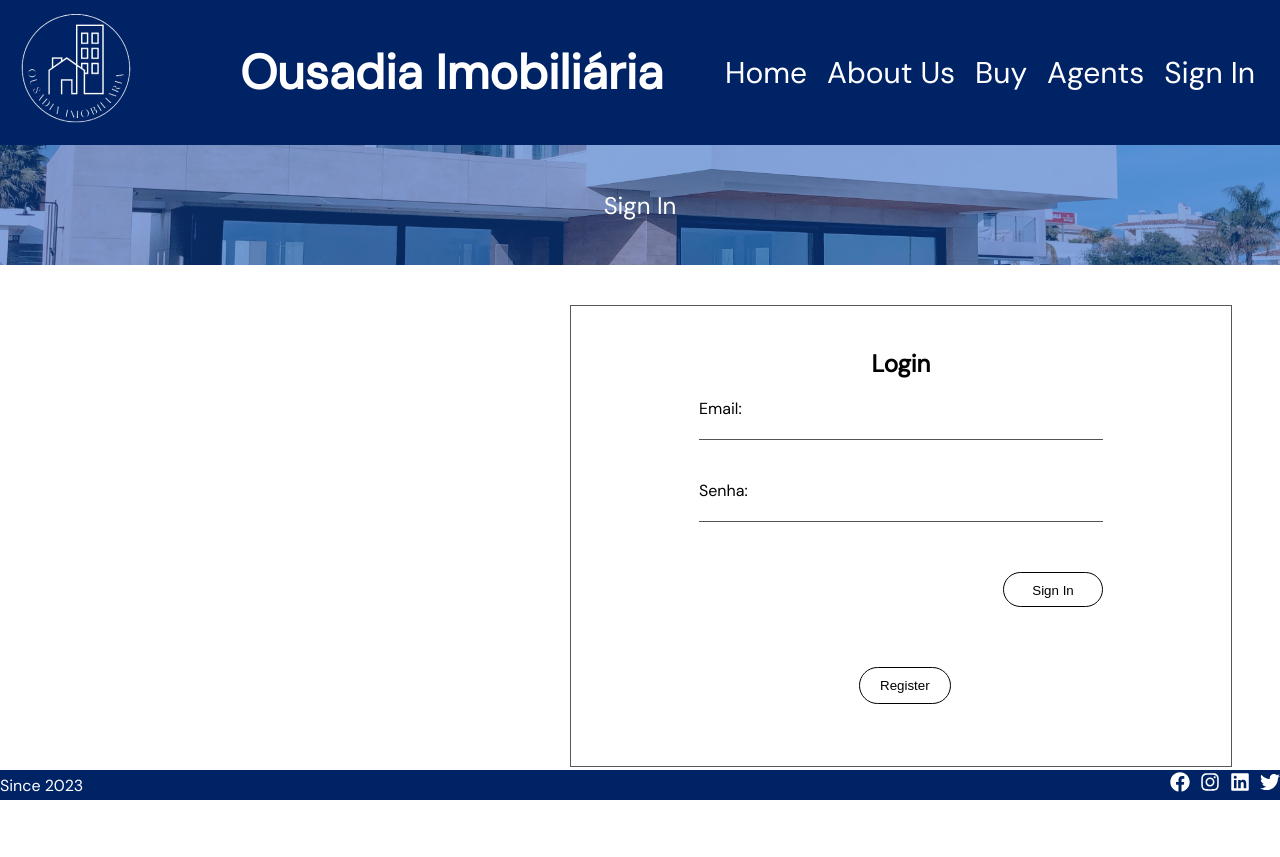
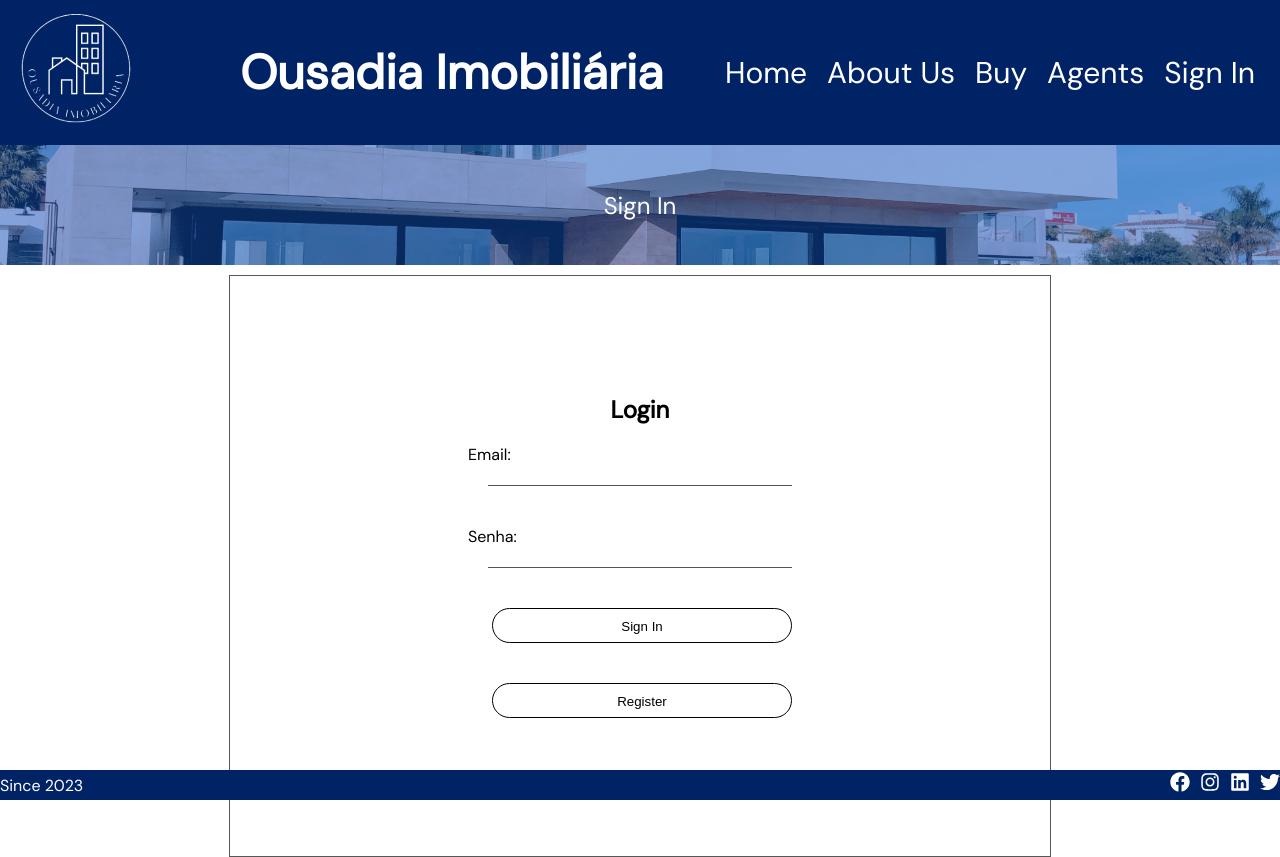
Before and after one commit to AndreyCortez/ImobiliariaOusadia, a React (Create React App) app in the folder front-imobiliariaousadia/: page /signin in a window 1280 px wide. Before the commit the page ends 800 px from the top, so only its background shows below. Built offline with nearby package versions, Linux system fonts and the light colour scheme.

Commit message:
Mudanças no about us e nos forms

```diff
--- a/front-imobiliariaousadia/src/components/Button/Button.css
+++ b/front-imobiliariaousadia/src/components/Button/Button.css
@@ -1,7 +1,4 @@
 .button {
-  position: relative;
-  top: 10px;
-  left: 40px;
   border: 1px solid black;
   background-color: #fff;
   color: #000;
--- a/front-imobiliariaousadia/src/components/LoginForm/LoginForm.css
+++ b/front-imobiliariaousadia/src/components/LoginForm/LoginForm.css
@@ -1,27 +1,25 @@
 
 .LoginForm {
-  width: 600px;
+  margin: auto;
+  width: 50%;
+  margin-top: 10px;
   height: 400px;
   border: 1px solid #222020c0;
   display: flex;
   flex-direction: column;
   justify-content: center;
   align-items: center;
-  padding: 30px;
-  margin-block: 30px;
-  margin-inline: 270px;
-  position: relative;
-  top: 10px;
-  left: 300px;
+  padding: 90px;
   background-color: #fff;
 }
 
 .LoginForm input,
 .LoginForm select {
-  width: 400px;
+  width: 300px;
   outline: 0;
   border-width: 0 0 1px;
   border-color: black;
+  margin-inline: 20px;
   margin-bottom: 40px;
 }
 
@@ -32,12 +30,9 @@
 }
 
 .LoginForm .submit-button {
-  margin-top: 10px;
 }
 
 .LoginForm input[type="submit"] {
-  margin-left: 160px;
-  width: 100px;
   height: 35px;
   border: 1px solid black;
   background-color: #fff;
--- a/front-imobiliariaousadia/src/components/LoginForm/LoginForm.js
+++ b/front-imobiliariaousadia/src/components/LoginForm/LoginForm.js
@@ -95,9 +95,9 @@ return (
         <div className="submit-button">
         <input type="submit" value="Sign In" />
         </div>
-        <div className='Register'>
+        <div className="submit-button">
           <Link to="/register">
-          <Button name={'Register'}/>
+          <input type="submit" value="Register" />
           </Link>
         </div>
 
--- a/front-imobiliariaousadia/src/components/Navbar/Navbar.css
+++ b/front-imobiliariaousadia/src/components/Navbar/Navbar.css
@@ -5,6 +5,7 @@
   padding: 10px;
   background-color: #002366;
   position: relative; /* Adicionado para corrigir o posicionamento */
+  z-index: 2;
 }
 
 .logo {
@@ -55,6 +56,7 @@
 }
 
 .nav-NavLinks.show {
+  width: 95.8%;
   display: flex;
   flex-direction: column;
 }
--- a/front-imobiliariaousadia/src/components/RegisterForm/RegisterForm.css
+++ b/front-imobiliariaousadia/src/components/RegisterForm/RegisterForm.css
@@ -1,22 +1,22 @@
 .RegistrationForm {
-  width: 600px;
-  height: 750px;
+  margin: auto;
+  width: 50%;
   border: 1px solid #222020c0;
   display: flex;
   flex-direction: column;
   justify-content: center;
   align-items: center;
   padding: 60px;
-  margin: 30px;
-  position: relative;
-  top: 10px;
-  left: 250px;
+  margin-top: 30px;
+  margin-bottom: 120px;
   background-color:#fff;
 }
 
+
+
 .RegistrationForm input,
 .RegistrationForm select {
-  width: 400px;
+  width: 300px;
   outline: 0;
   border-width: 0 0 1px;
   border-color: black;
@@ -30,12 +30,11 @@
 }
 
 .RegistrationForm .submit-button {
-  margin-top: 10px;
+
 }
 
 .RegistrationForm input[type="submit"] {
-  margin-left: 160px;
-  width: 100px;
+
   height: 35px;
   border: 1px solid black;
   background-color: #fff;
@@ -50,7 +49,5 @@
 }
 
 .RegistrationForm .SignIn {
-  margin-left: 105px;
-  margin-bottom: 20px;
   padding: 10px 20px;
 }
--- a/front-imobiliariaousadia/src/components/RegisterForm/RegisterForm.js
+++ b/front-imobiliariaousadia/src/components/RegisterForm/RegisterForm.js
@@ -175,10 +175,11 @@ const RegistrationForm = () => {
         <div className="submit-button">
           <input type="submit" value="Register" />
         </div>
-        <div className='SignIn'>
-          <Link to="/signin">
-            <Button name={'Sign In'}/>
-          </Link>
+
+        <div className="submit-button">
+        <Link to="/signin">
+          <input type="submit" value="Sign In" />
+        </Link>
         </div>
       </form>
       <Popup open={showPopup} onClose={() => setShowPopup(false)}>
--- a/front-imobiliariaousadia/src/pages/AboutUs.css
+++ b/front-imobiliariaousadia/src/pages/AboutUs.css
@@ -20,13 +20,26 @@
   .about-container {
 
     display: flex;
-    align-items: center;
-    align-self: center;
-    padding-inline: 300px;
-    margin-top: 50px;
-    width: 1200px;
+    overflow-wrap: break-word;
+
+    margin: auto;
+    width: 70%;
+    padding: 10px;
+
     font-size: larger;
     padding-bottom: 50px;
+}
+
+@media (max-width: 1200px) {
+  .about-container {
+    display: block;
+  }
+
+  .image-box {
+    display: none;
+    height: 0px;
+  }
+
 }
 
   .about-text-area
@@ -39,9 +52,8 @@
   }
 
   .image-box {
-    float: right;
     margin-left: 10px;
     margin-right: 10px;
-    width: 500px;
-    height: auto;
+    width: 400px;
+    height: 300px;
   }
```
Also changed, not shown: 1 other file (tests, documents, lock files or other folders).
